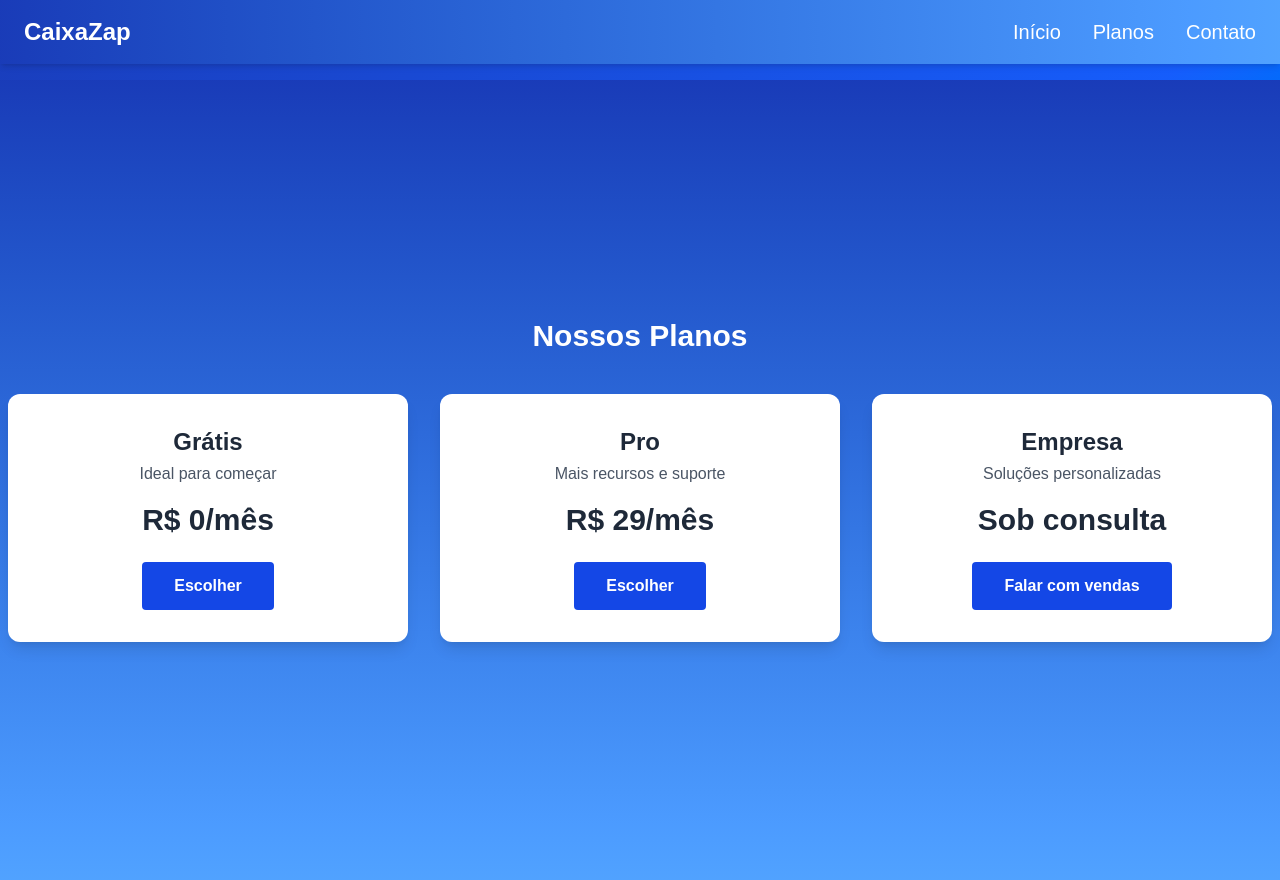
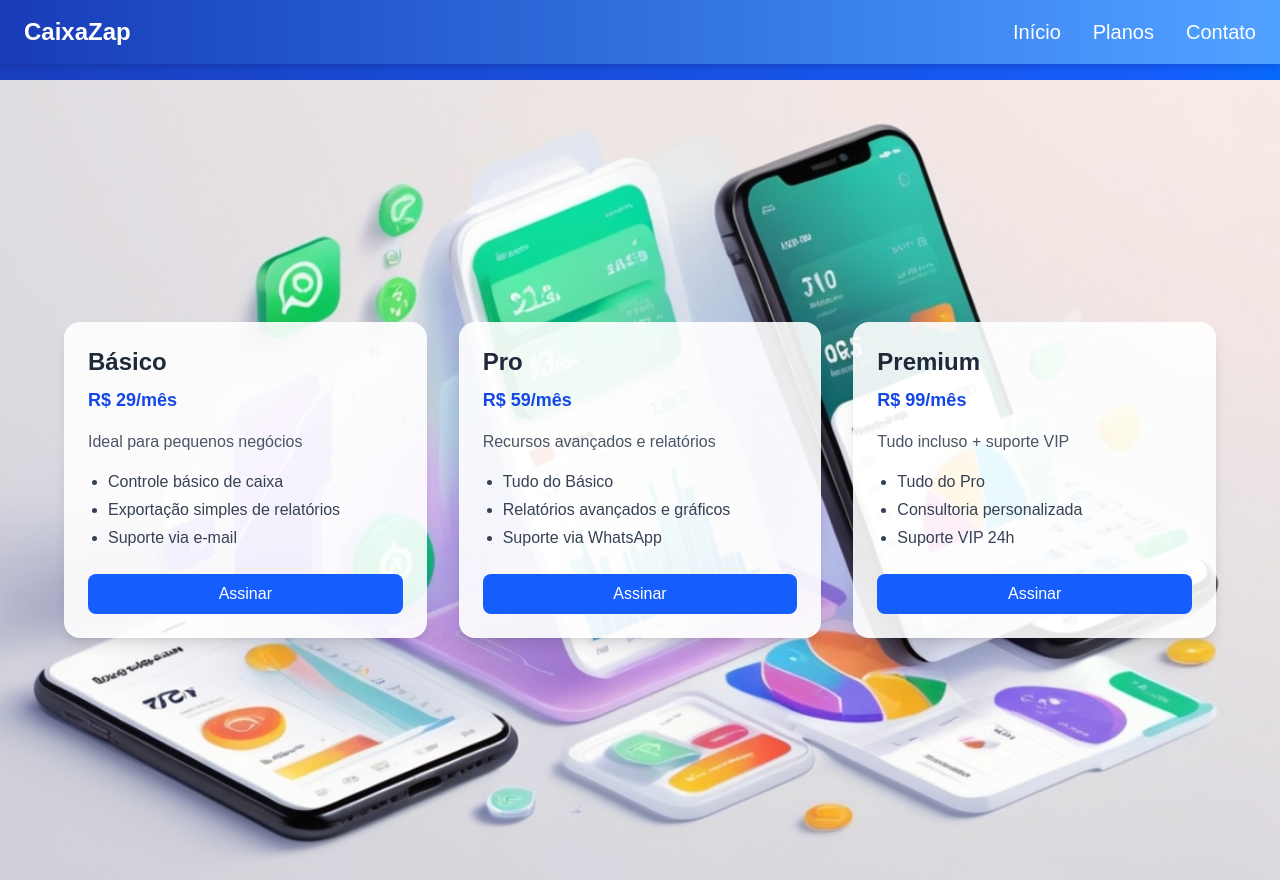
Before and after one commit to agnaldolsousa/caixazap, a Next.js app: page /planos in a window 1280 px wide. Built offline with nearby package versions, Linux system fonts and the light colour scheme.

Commit message:
Atualiza pagina /contato e estilos

```diff
--- a/package.json
+++ b/package.json
@@ -15,7 +15,8 @@
     "framer-motion": "^12.23.12",
     "next": "15.4.4",
     "react": "19.1.0",
-    "react-dom": "19.1.0"
+    "react-dom": "19.1.0",
+    "resend": "^6.0.1"
   },
   "devDependencies": {
     "@eslint/eslintrc": "^3",
--- /dev/null
+++ b/src/app/api/contato/route.ts
@@ -0,0 +1,29 @@
+import { Resend } from 'resend';
+
+export async function POST(req: Request) {
+  try {
+    const { nome, email, whatsapp, mensagem } = await req.json();
+
+    const resend = new Resend(process.env.RESEND_API_KEY!);
+
+    await resend.emails.send({
+      from: process.env.CONTACT_FROM!,       // ex: "CaixaZap <noreply@seu-dominio.com>"
+      to: process.env.CONTACT_TO!,           // seu e-mail de destino
+      reply_to: email,                       // pra você responder direto ao cliente
+      subject: `Contato - ${nome}`,
+      text: `
+Nome: ${nome}
+E-mail: ${email}
+WhatsApp: ${whatsapp}
+
+Mensagem:
+${mensagem}
+      `.trim()
+    });
+
+    return Response.json({ ok: true });
+  } catch (e) {
+    console.error(e);
+    return new Response('Erro ao enviar e-mail', { status: 500 });
+  }
+}
--- a/src/app/contato/page.tsx
+++ b/src/app/contato/page.tsx
@@ -1,39 +1,96 @@
-// src/app/contato/page.tsx
-export const metadata = {
-  title: 'Contato — CaixaZap',
+'use client';
+import Image from "next/image";
+import React from "react";
+
+export default function ContatoPage() {
+  async function enviarContato(e: React.FormEvent<HTMLFormElement>) {
+    e.preventDefault();
+    const form = e.currentTarget;
+    const data = new FormData(form);
+
+    const payload = {
+      nome: String(data.get('nome') || ''),
+      email: String(data.get('email') || ''),
+      whatsapp: String(data.get('whatsapp') || ''),
+      mensagem: String(data.get('mensagem') || ''),
     };
 
-export default function Contato() {
+    try {
+      const res = await fetch('/api/contato', {
+        method: 'POST',
+        headers: { 'Content-Type': 'application/json' },
+        body: JSON.stringify(payload),
+      });
+
+      if (!res.ok) throw new Error('Falha no envio');
+      alert('Mensagem enviada! Já já eu retorno 😉');
+      form.reset();
+    } catch (err) {
+      console.error(err);
+      alert('Não consegui enviar agora. Tente novamente em instantes.');
+    }
+  }
+
   return (
-    <div className="app-bg app-text min-h-screen pt-24 px-4 flex items-center justify-center">
-      <form className="app-card w-full max-w-2xl p-8 md:p-10">
-        <h1 className="app-title text-3xl md:text-4xl">Entre em Contato</h1>
+    <div className="relative min-h-screen px-6 py-10 flex items-center justify-center">
+      {/* Imagem de fundo */}
+      <div className="absolute inset-0 -z-10">
+        <Image
+          src="/images/hero-mobile.jpg"
+          alt="Fundo Contato CaixaZap"
+          fill
+          className="object-cover"
+          quality={100}
+        />
+        <div className="absolute inset-0 bg-gradient-to-b from-blue-900/30 to-blue-500/30"></div>
+      </div>
 
+      {/* Conteúdo */}
+      <div className="bg-white/95 p-8 rounded-lg shadow-2xl max-w-md w-full">
+        <h1 className="text-2xl md:text-3xl font-extrabold text-gray-800 mb-6 text-center drop-shadow-sm">
+          Entre em Contato
+        </h1>
+
+        <form className="space-y-4" onSubmit={enviarContato}>
           <input
+            name="nome"
             type="text"
             placeholder="Seu nome"
-          className="app-input text-lg mb-6 md:mb-8"
+            className="w-full p-3 border rounded-lg text-black placeholder-gray-500"
+            required
           />
 
           <input
+            name="email"
             type="email"
             placeholder="Seu e-mail"
-          className="app-input text-lg mb-6 md:mb-8"
+            className="w-full p-3 border rounded-lg text-black placeholder-gray-500"
+            required
           />
 
           <input
-          type="text"
+            name="whatsapp"
+            type="tel"
             placeholder="WhatsApp com DDD"
-          className="app-input text-lg mb-8"
+            className="w-full p-3 border rounded-lg text-black placeholder-gray-500"
+          />
+
+          <textarea
+            name="mensagem"
+            placeholder="Sua mensagem"
+            className="w-full p-3 border rounded-lg text-black placeholder-gray-500"
+            rows={4}
+            required
           />
 
           <button
             type="submit"
-          className="app-btn w-full py-3 md:py-4 text-lg"
+            className="w-full bg-blue-600 text-white p-3 rounded-lg hover:bg-blue-700"
           >
             Enviar
           </button>
         </form>
       </div>
+    </div>
   );
 }
--- a/src/app/page.js
+++ b/src/app/page.js
@@ -1,32 +1,36 @@
 "use client";
-import Planos from "./components/Planos";
 
 export default function Home() {
   return (
-    <main className="flex flex-col items-center justify-center min-h-screen text-center p-4 bg-white text-gray-800">
+    <main
+      className="relative flex items-center justify-center min-h-screen px-6 py-10"
+      style={{
+        backgroundImage: "url('/images/grafico1.png.jpg')",
+        backgroundSize: "cover",
+        backgroundPosition: "center",
+      }}
+    >
+      {/* Overlay ajustado para não deixar muito azul */}
+<div className="absolute inset-0 bg-black70"></div>
 
-      {/* Imagem ilustrativa no topo */}
-      <img
-        src="/images/grafico1.png.jpg"
-        alt="Painel financeiro interativo"
-        className="mb-8 w-full max-w-2xl rounded-2xl shadow-xl"
-      />
 
-      <h1 className="text-4xl md:text-5xl font-bold mb-4">
+      {/* Card central menor e mais destacado */}
+      <div className="relative z-10 bg-white/95 p-8 rounded-xl shadow-2xl max-w-lg text-center">
+        <h1 className="text-4xl font-extrabold mb-4 text-gray-900">
           Controle seu caixa direto pelo WhatsApp.
         </h1>
-      <p className="text-lg md:text-xl mb-6 max-w-xl">
-        O <strong>Caixazap</strong> facilita a gestão do seu dinheiro, registra entradas e saídas,
-        e envia alertas — tudo sem precisar de planilhas ou apps complicados.
+        <p className="text-lg mb-6 text-gray-700">
+          O <strong>Caixazap</strong> facilita a gestão do seu dinheiro,
+          registra entradas e saídas, e envia alertas — tudo sem precisar
+          de planilhas ou apps complicados.
         </p>
         <button
-        onClick={() => window.location.href = "/planos"}
-        className="bg-blue-600 text-white px-6 py-3 rounded-2xl shadow-md hover:bg-blue-700 transition-all"
+          onClick={() => (window.location.href = "/planos")}
+          className="bg-blue-600 text-white px-6 py-3 rounded-2xl shadow-md hover:bg-blue-700 transition-all text-lg font-semibold"
         >
           Começar agora
         </button>
-
-      {/* <Planos /> */}
+      </div>
     </main>
   );
 }
--- a/src/app/planos/page.tsx
+++ b/src/app/planos/page.tsx
@@ -1,41 +1,78 @@
+'use client';
+
+import Image from 'next/image';
+
 export default function Planos() {
+  const planos = [
+    {
+      nome: 'Básico',
+      preco: 'R$ 29/mês',
+      descricao: 'Ideal para pequenos negócios',
+      beneficios: [
+        'Controle básico de caixa',
+        'Exportação simples de relatórios',
+        'Suporte via e-mail'
+      ]
+    },
+    {
+      nome: 'Pro',
+      preco: 'R$ 59/mês',
+      descricao: 'Recursos avançados e relatórios',
+      beneficios: [
+        'Tudo do Básico',
+        'Relatórios avançados e gráficos',
+        'Suporte via WhatsApp'
+      ]
+    },
+    {
+      nome: 'Premium',
+      preco: 'R$ 99/mês',
+      descricao: 'Tudo incluso + suporte VIP',
+      beneficios: [
+        'Tudo do Pro',
+        'Consultoria personalizada',
+        'Suporte VIP 24h'
+      ]
+    }
+  ];
+
   return (
-    <div className="min-h-screen flex items-center justify-center bg-gradient-to-b from-blue-800 to-blue-400 p-6">
-      <div className="text-center">
-        <h1 className="text-white text-3xl font-bold mb-10">Nossos Planos</h1>
-        <div className="flex flex-col lg:flex-row justify-center gap-8">
+    <div className="relative min-h-screen px-6 py-10 flex items-center justify-center">
+      {/* Imagem de fundo */}
+      <div className="absolute inset-0 -z-10">
+        <Image
+          src="/images/hero-mobile1.jpg"
+          alt="Planos CaixaZap"
+          fill
+          className="object-cover"
+          quality={100}
+        />
+        <div className="absolute inset-0 bg-gradient-to-b from-blue-8npm run devue-700/40"></div>
+      </div>
 
-          {/* Plano Grátis */}
-          <div className="bg-white rounded-xl shadow-lg p-8 w-[400px]">
-            <h2 className="text-2xl font-bold text-gray-800">Grátis</h2>
-            <p className="text-base text-gray-600 mt-1">Ideal para começar</p>
-            <p className="text-3xl font-bold mt-4 text-gray-800">R$ 0/mês</p>
-            <button className="bg-blue-700 text-white mt-6 px-8 py-3 rounded hover:bg-blue-800 font-semibold">
-              Escolher
-            </button>
+      {/* Conteúdo */}
+      <div className="grid md:grid-cols-3 gap-8 w-full max-w-6xl">
+        {planos.map((plano, index) => (
+          <div
+            key={index}
+            className="bg-white/90 rounded-2xl shadow-lg p-6 hover:scale-105 transition-transform"
+          >
+            <h2 className="text-2xl font-bold text-gray-800 mb-2">{plano.nome}</h2>
+            <p className="text-lg font-semibold text-blue-700 mb-4">{plano.preco}</p>
+            <p className="text-gray-600 mb-4">{plano.descricao}</p>
+            <ul className="text-gray-700 mb-6 list-disc pl-5 space-y-1">
+              {plano.beneficios.map((beneficio, i) => (
+                <li key={i}>{beneficio}</li>
+              ))}
+            </ul>
+            <a
+              href="#"
+              className="block w-full text-center bg-blue-600 hover:bg-blue-700 text-white py-2 px-4 rounded-lg transition-colors"
+            >
+              Assinar
+            </a>
           </div>
-
-          {/* Plano Pro */}
-          <div className="bg-white rounded-xl shadow-lg p-8 w-[400px]">
-            <h2 className="text-2xl font-bold text-gray-800">Pro</h2>
-            <p className="text-base text-gray-600 mt-1">Mais recursos e suporte</p>
-            <p className="text-3xl font-bold mt-4 text-gray-800">R$ 29/mês</p>
-            <button className="bg-blue-700 text-white mt-6 px-8 py-3 rounded hover:bg-blue-800 font-semibold">
-              Escolher
-            </button>
-          </div>
-
-          {/* Plano Empresa */}
-          <div className="bg-white rounded-xl shadow-lg p-8 w-[400px]">
-            <h2 className="text-2xl font-bold text-gray-800">Empresa</h2>
-            <p className="text-base text-gray-600 mt-1">Soluções personalizadas</p>
-            <p className="text-3xl font-bold mt-4 text-gray-800">Sob consulta</p>
-            <button className="bg-blue-700 text-white mt-6 px-8 py-3 rounded hover:bg-blue-800 font-semibold">
-              Falar com vendas
-            </button>
-          </div>
-
-        </div>
+        ))}
       </div>
     </div>
   );
```
Also changed, not shown: public/images/hero-mobile.jpg (renamed from public/images/hero-mobile.png.jpg), 1 other file (tests, documents, lock files or other folders). Lines whose indentation alone changed are shown as unchanged.
